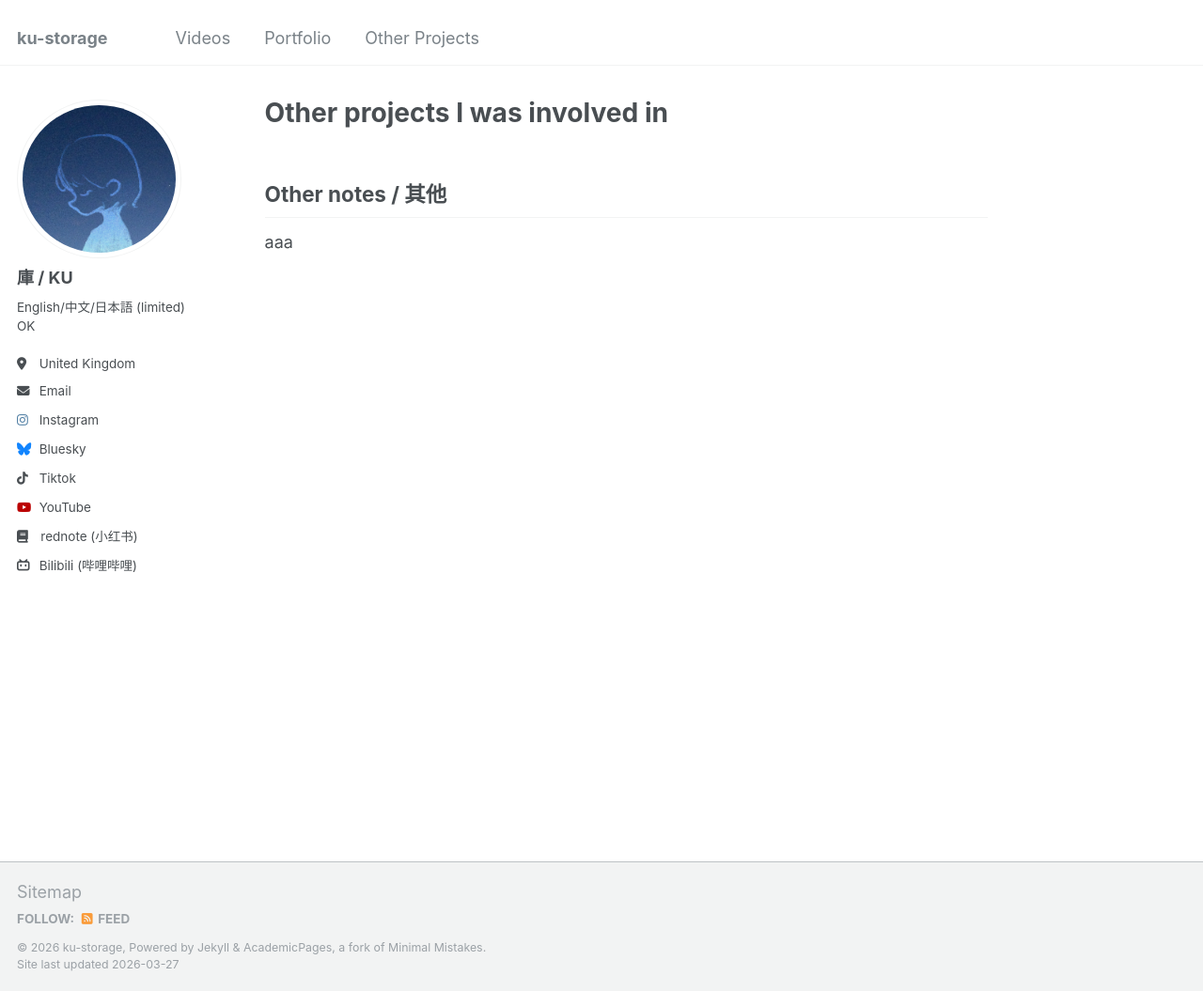
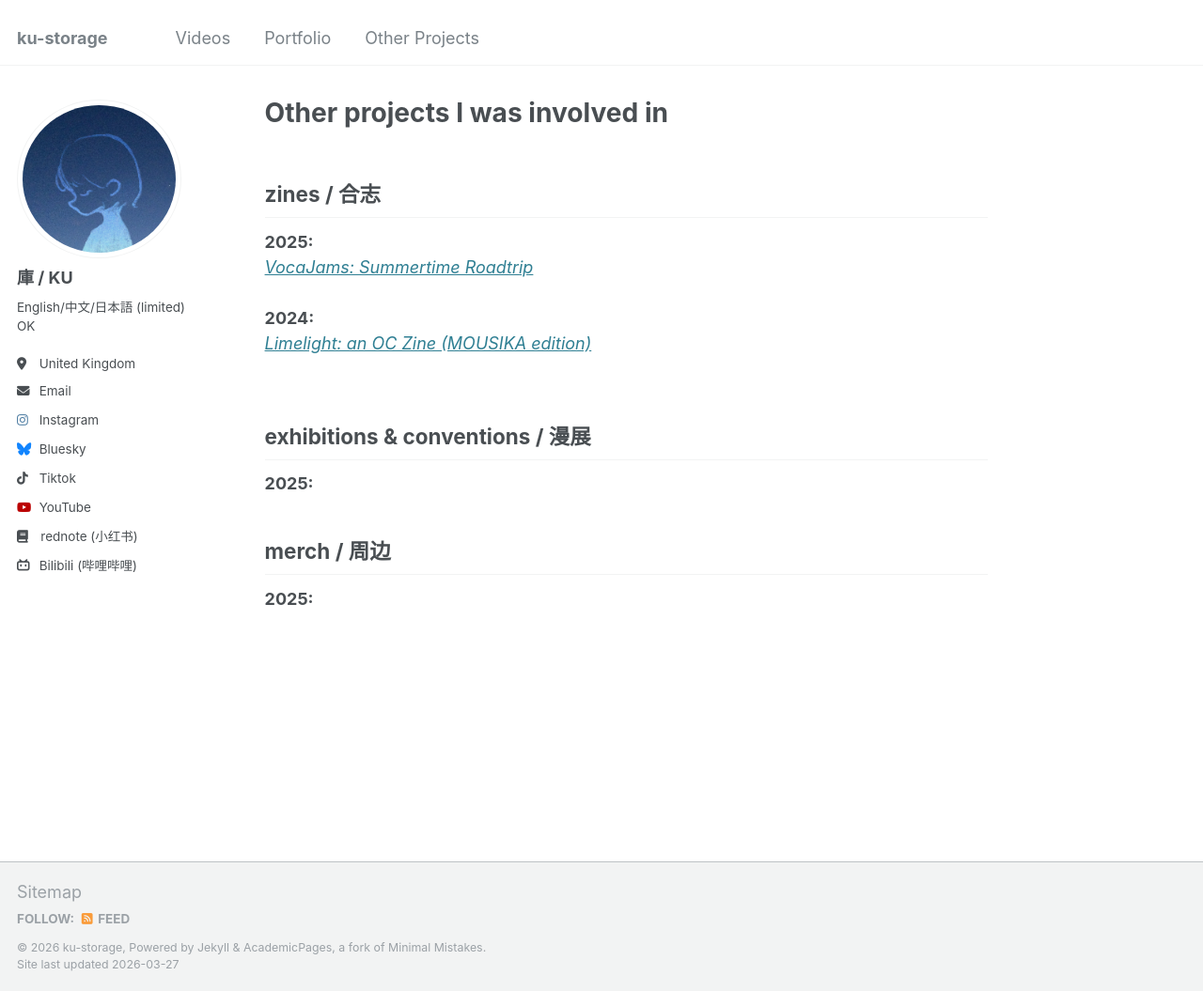
Before and after one commit to ku-storage/ku-storage.github.io, a Jekyll site: the page built from _pages/projects.md, in a window 1280 px wide and 1055 px high. Shown: the whole window at 94% size. Built offline with Jekyll 4.4.1, drawn with Linux system fonts in a browser that asks for light colours.

Commit message:
Update projects.md

```diff
--- a/_pages/projects.md
+++ b/_pages/projects.md
@@ -6,6 +6,17 @@ author_profile: true
 
 {% include base_path %}
 
-Other notes / 其他
+zines / 合志
 ------
-aaa
+**2025:**<br>
+[_VocaJams: Summertime Roadtrip_](https://vocajams.eu/)<br><br>
+**2024:**<br>
+[_Limelight: an OC Zine (MOUSIKA edition)_](https://limelightoczine.itch.io/mousika)<br><br>
+
+exhibitions & conventions / 漫展
+------
+**2025:**<br>
+
+merch / 周边
+------
+**2025:**<br>
```
